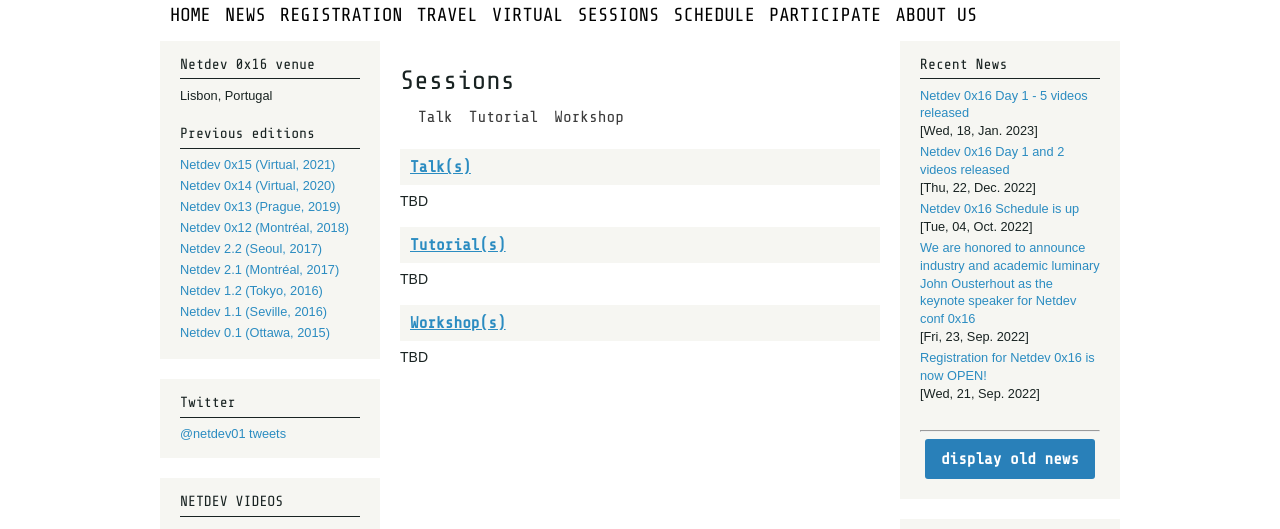
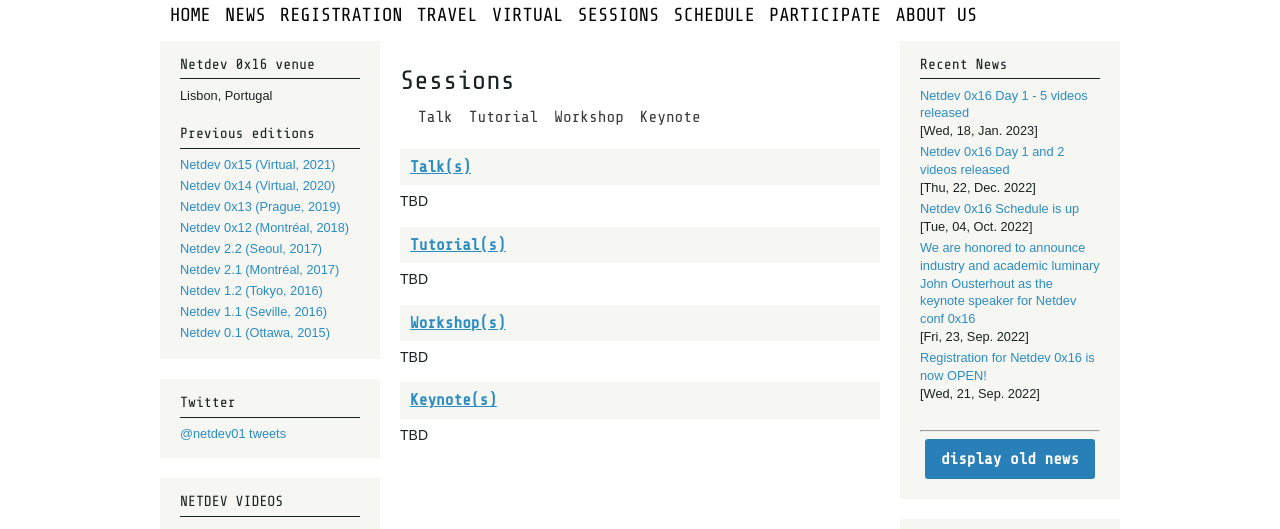
Before and after one commit to laelnasan/test-netdev-prod, a Jekyll site: the page built from pages/sessions.md, in a window 1280 px wide. Shown: the part 432-961 px from the top of the page. Built offline with Jekyll 4.4.1, drawn with Linux system fonts in a browser that asks for light colours; nearby versions of some CDN libraries; comment, search, counter and statistics services are not loaded.

Commit message:
Add keynote session type

```diff
--- a/_config.yml
+++ b/_config.yml
@@ -18,8 +18,8 @@ description: >
 # Base URL of site (i.e. /blog). It should always start with a slash,
 # and never end with a slash. Set it to a blank value if hosting at the
 # root of your server.
-# baseurl: /jekyll-sample-netdev.github.io # the subpath of your site, e.g. /blog/
-# url: https://blog.expertise.dev # the base hostname & protocol for your site
+baseurl: /jekyll-sample-netdev.github.io # the subpath of your site, e.g. /blog/
+url: https://blog.expertise.dev # the base hostname & protocol for your site
 cover: "/assets/header_image.jpg"
 logo: "/assets/header_image.jpg"
 permalink: none
@@ -46,6 +46,9 @@ descriptions:
     desc: "session type"
 
   - cat: workshop
+    desc: "session type"
+
+  - cat: keynote
     desc: "session type"
 
 # Sponsors
```
